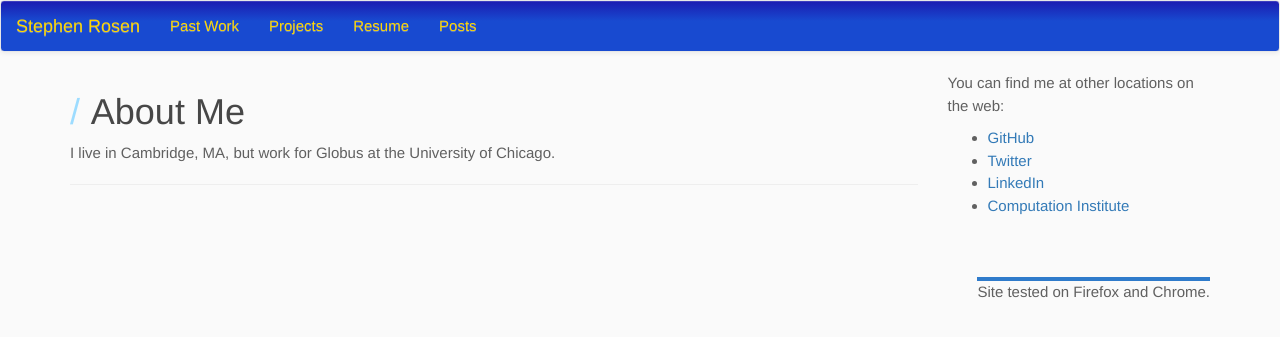
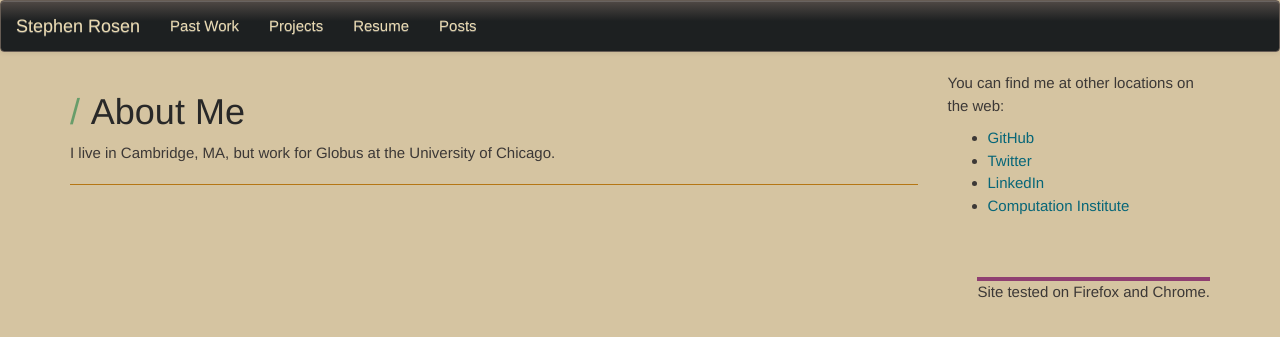
Before and after one commit to sirosen/sirosen.github.io, a Jekyll site: the page built from index.html, in a window 1280 px wide. Shown: the top 337 px of the page. Built offline with Jekyll 4.4.1, drawn with Linux system fonts in a browser that asks for light colours; nearby versions of some CDN libraries; some web fonts are replaced.

Commit message:
Gruvbox-ize colors

```diff
--- a/assets/styles.css
+++ b/assets/styles.css
@@ -7,57 +7,53 @@ header {
 
 /* Change Colors */
 .navbar {
-    background: #184AD0;
-    background: linear-gradient(270deg, #1B1BB1 0%, #184AD0 40%);
-    background: -moz-linear-gradient(270deg, #1B1BB1 0%, #184AD0 40%);
-    background: -webkit-linear-gradient(270deg, #1B1BB1 0%, #184AD0 40%);
+    background: #282828;
+    border-color: #665C54;
+    background: linear-gradient(270deg, #504945 0%, #1d2021 40%);
+    background: -moz-linear-gradient(270deg, #504945 0%, #1d2021 40%);
+    background: -webkit-linear-gradient(270deg, #504945 0%, #1d2021 40%);
 }
 .navbar .navbar-brand {
-    color: #FFD700;
-}
-.navbar .navbar-nav .dropdown-header {
-    color: #A4A4A4;
+    color: #EBDBB2;
 }
 .navbar .navbar-nav li a {
-    color: #FFD700;
+    color: #EBDBB2;
 }
 .navbar .navbar-nav li a:hover {
-    color: #E0D000;
+    color: #A89984;
 }
 .navbar .navbar-brand:hover {
-    color: #E0D000;
-}
-.navbar .navbar-nav .dropdown-menu>li>a,
-.navbar .navbar-nav .open .dropdown-menu>li>a {
-    color: #184AD0;
+    color: #A89984;
 }
 @media(max-width:767px){
     .navbar .navbar-nav .dropdown-menu>li>a,
     .navbar .navbar-nav .open .dropdown-menu>li>a {
-        color: #FFD700;
+        color: #EBDBB2;
     }
 }
 
-.navbar .navbar-brand img {
-    max-height: 55px;
-    max-width: 30%;
-    overflow: visible;
-    padding-top: 0;
-    padding-bottom: 0;
-    display: inline;
-}
-
 /*
- * Primary text content
+ * Primary content
  */
 body {
     font-size: 15px;
     line-height: 1.5;
-    background: #FAFAFA;
+    background: #D5C4A1;
     font-family: 'Helvetica Neue', Helvetica, Arial, serif;
     font-weight: 400;
-    color: #606060;
+    color: #3c3836;
 }
+hr {
+  border-color: #B57614;
+}
+a {
+  color: #076678;
+}
+code {
+  color: #EBDBB2;
+  background-color: #32302F;
+}
+
 
 
 /*
@@ -70,7 +66,7 @@ body {
 #main-content h5,
 #main-content h6 {
     font-family: 'Allerta', 'Helvetica Neue', Helvetica, Arial, serif;
-    color: #474747;
+    color: #282828;
 }
 
 #main-content h1:before,
@@ -79,7 +75,7 @@ body {
 #main-content h4:before,
 #main-content h5:before,
 #main-content h6:before {
-    color: #9ddcff;
+    color: #689D6A;
     padding-right: 0.3em;
 }
 
@@ -113,16 +109,15 @@ body {
 
 /* Footnote */
 #footernote {
-    border-top: 4px solid #2F7BCB;
+    border-top: 4px solid #8F3F71;
     float: right;
     margin-top: 50px;
 }
 
 /* Resume Page */
-
 #main-content .resume-container {
     font-size: 16px;
-    background: #F7F7F7;
+    background: #BDAE93;
     border-radius: 10px;
     padding-top: 10px;
     padding-left: 10px;
@@ -142,7 +137,7 @@ body {
 }
 
 #main-content .resume-container .section-title {
-    background: #EFEFEF;
+    background: #928374;
     border-radius: 16px 2px;
     padding-top: 6px;
     padding-left: 6px;
@@ -151,7 +146,7 @@ body {
 }
 
 #main-content .resume-container .subsection-header {
-    background: #EDEDED;
+    background: #A89984;
     border-radius: 16px 2px;
     padding-top: 6px;
     padding-left: 6px;
@@ -194,3 +189,8 @@ div .textbox {
     color: #FFFF00;
     font-family: bold;
 }
+
+/* override bootstrap styles */
+.nav-pills>li.active>a {
+    background-color: #076678;
+}
```
